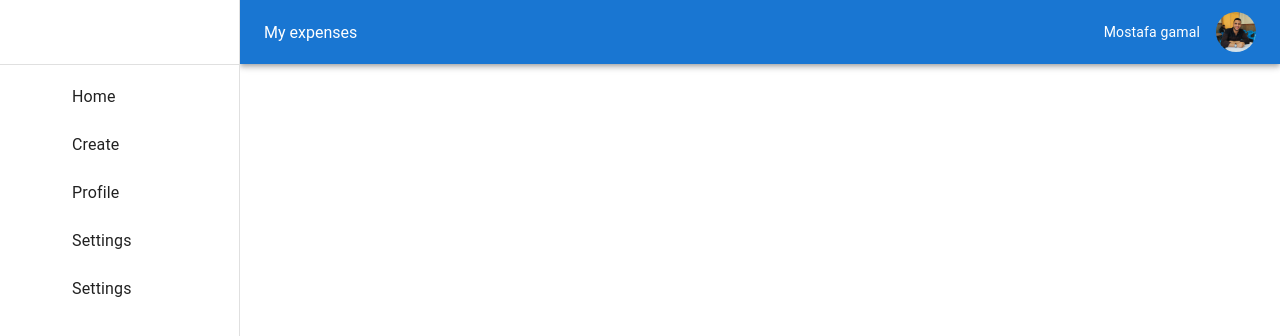
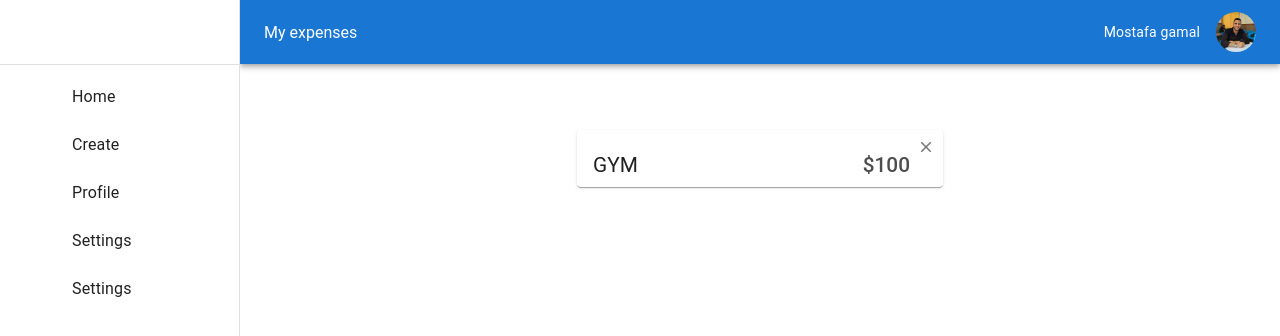
Before and after one commit to MostafaGamalKabil/react-media, a React (Create React App) app: page / in a window 1280 px wide. Shown: the top 336 px of the page. Built offline with nearby package versions, Linux system fonts and the light colour scheme; some icons are missing.

Commit message:
Update Create Page

```diff
--- a/src/MUI-Component/Appbar.jsx
+++ b/src/MUI-Component/Appbar.jsx
@@ -1,16 +1,8 @@
-import React from 'react';
+import React from "react";
 
-import {
-  Typography,
-  AppBar,
-  Toolbar,
-  Link,
-  Avatar,
-} from "@mui/material";
+import { Typography, AppBar, Toolbar, Link, Avatar } from "@mui/material";
 
-
-
-const Appbar = ({drawerWidth}) => {
+const Appbar = ({ drawerWidth }) => {
   return (
     <AppBar
       sx={{ width: `calc(100% - ${drawerWidth}px)`, ml: `${drawerWidth}px` }}
@@ -18,7 +10,11 @@ const Appbar = ({drawerWidth}) => {
     >
       <Toolbar>
         <Link
-            sx={{ flexGrow: 1, textDecoration: "none" }}
+          sx={{
+            flexGrow: 1,
+            textDecoration: "none",
+            "&:hover": { fontSize: "16.5px" },
+          }}
           color="inherit"
           href="/"
         >
@@ -33,6 +29,6 @@ const Appbar = ({drawerWidth}) => {
       </Toolbar>
     </AppBar>
   );
-}
+};
 
 export default Appbar;
--- a/src/MUI-Component/Drawerr.jsx
+++ b/src/MUI-Component/Drawerr.jsx
@@ -13,8 +13,9 @@ import CreateIcon from "@mui/icons-material/Create";
 import PersonIcon from "@mui/icons-material/Person";
 import SettingsIcon from "@mui/icons-material/Settings";
 import LogoutIcon from "@mui/icons-material/Logout";
-
+import { useNavigate } from 'react-router-dom';
 const Drawerr = ({ drawerWidth }) => {
+  const navigate = useNavigate();
   return (
     <Drawer
       sx={{
@@ -33,7 +34,9 @@ const Drawerr = ({ drawerWidth }) => {
 
       <List>
         <ListItem disablePadding>
-          <ListItemButton>
+          <ListItemButton onClick={() => {
+            navigate("/")
+          }}>
             <ListItemIcon>
               <HomeIcon />
             </ListItemIcon>
@@ -42,7 +45,9 @@ const Drawerr = ({ drawerWidth }) => {
         </ListItem>
 
         <ListItem disablePadding>
-          <ListItemButton>
+          <ListItemButton onClick={() => {
+            navigate("/create")
+          }}>
             <ListItemIcon>
               <CreateIcon />
             </ListItemIcon>
--- a/src/index.css
+++ b/src/index.css
@@ -7,3 +7,7 @@
 .title {
         padding: 30px;
 }
+
+.border {
+        border: 3px solid red;
+}
--- a/src/pages/Root.jsx
+++ b/src/pages/Root.jsx
@@ -3,6 +3,7 @@ import { Outlet } from "react-router-dom";
 
 import Appbar from "MUI-Component/Appbar";
 import Drawerr from "MUI-Component/Drawerr";
+import { Box } from "@mui/material";
 const drawerWidth = 240;
 const Root = () => {
   return (
@@ -17,7 +18,18 @@ const Root = () => {
       {/* بنستخدمها عشان نعرض المكون الاساسي
      مع باقي المكونات اللي هروح لصفحتها(Root)
  */}
-      <Outlet />
+      <Box
+      component="main"
+        sx={{
+          ml: `${drawerWidth}px`,
+          display: "flex",
+          justifyContent: "center",
+          mt:"33px"
+        }}
+
+      >
+        <Outlet />
+      </Box>
     </div>
   );
 };
--- a/src/pages/create/Create.jsx
+++ b/src/pages/create/Create.jsx
@@ -1,13 +1,55 @@
-import './Create.css'
+import { Box, Button, InputAdornment, styled, TextField, IconButton } from "@mui/material";
+import KeyboardArrowRightIcon from '@mui/icons-material/KeyboardArrowRight';
+import "./Create.css";
 
-import React from 'react';
+import React from "react";
+import { purple } from "@mui/material/colors";
+const ColorButton = styled(Button)(({ theme }) => ({
+  color: theme.palette.getContrastText(purple[500]),
+  backgroundColor: purple[500],
+  '&:hover': {
+    backgroundColor: purple[700],
+  },
+}));
+const Create = () => {
+  return (
+    <Box component="form" sx={{ width: "380px" }} >
+      <TextField
+        fullWidth={true}
+        label="With normal TextField"
+        id="filled-start-adornment"
+        sx={{ mt: "22px" , display:"block" }}
+        slotProps={{
+          input: {
+            startAdornment: (
+              <InputAdornment position="start">👉</InputAdornment>
+            ),
+          },
+        }}
+        variant="filled"
+      />
 
-const Create = () => {
-    return (
-        <div>
+      <TextField
+        fullWidth={true}
+        label="With normal TextField"
+        id="filled-start-adornment"
+        sx={{ mt: "22px" , display:"block" }}
+        slotProps={{
+          input: {
+            startAdornment: (
+              <InputAdornment position="start">$</InputAdornment>
+            ),
+          },
+        }}
+        variant="filled"
+      />
 
-        </div>
-    );
-}
+      <ColorButton sx={{mt:"22px"}} variant="contained">
+      SUBMIT <KeyboardArrowRightIcon/>
+
+      </ColorButton>
+    </Box>
+  );
+};
 
 export default Create;
--- a/src/pages/home/Home.jsx
+++ b/src/pages/home/Home.jsx
@@ -1,12 +1,44 @@
-import './Home.css';
-import React from 'react';
+import { Paper, Typography, IconButton, Box } from "@mui/material";
+import "./Home.css";
+import React from "react";
+import { Close } from "@mui/icons-material";
 
 const Home = () => {
-    return (
-        <div>
+  return (
+    <Box sx={{mt:"33px"}}>
+      <Paper
+        sx={{
+          display: "flex",
+          justifyContent: "space-between",
+          width: "366px",
+          pt: "22px",
+          pb: "7px",
+          position: "relative",
+          mb:"20px",
 
-        </div>
-    );
-}
+        }}
+      >
+        <Typography sx={{ ml: "16px", fontSize: "1.3em" }} variant="h5">
+          GYM
+        </Typography>
+        <Typography
+          sx={{
+            mr: "33px",
+            fontSize: "1.3em",
+            fontWeight: "500",
+            opacity: "0.8",
+          }}
+          variant="h5"
+        >
+          $100
+        </Typography>
+        <IconButton sx={{ position: "absolute", top: "0", right: "0" }}>
+          <Close sx={{ fontSize: "18px" }} />
+        </IconButton>
+      </Paper>
+
+    </Box>
+  );
+};
 
 export default Home;
```
Lines whose indentation alone changed are shown as unchanged.
